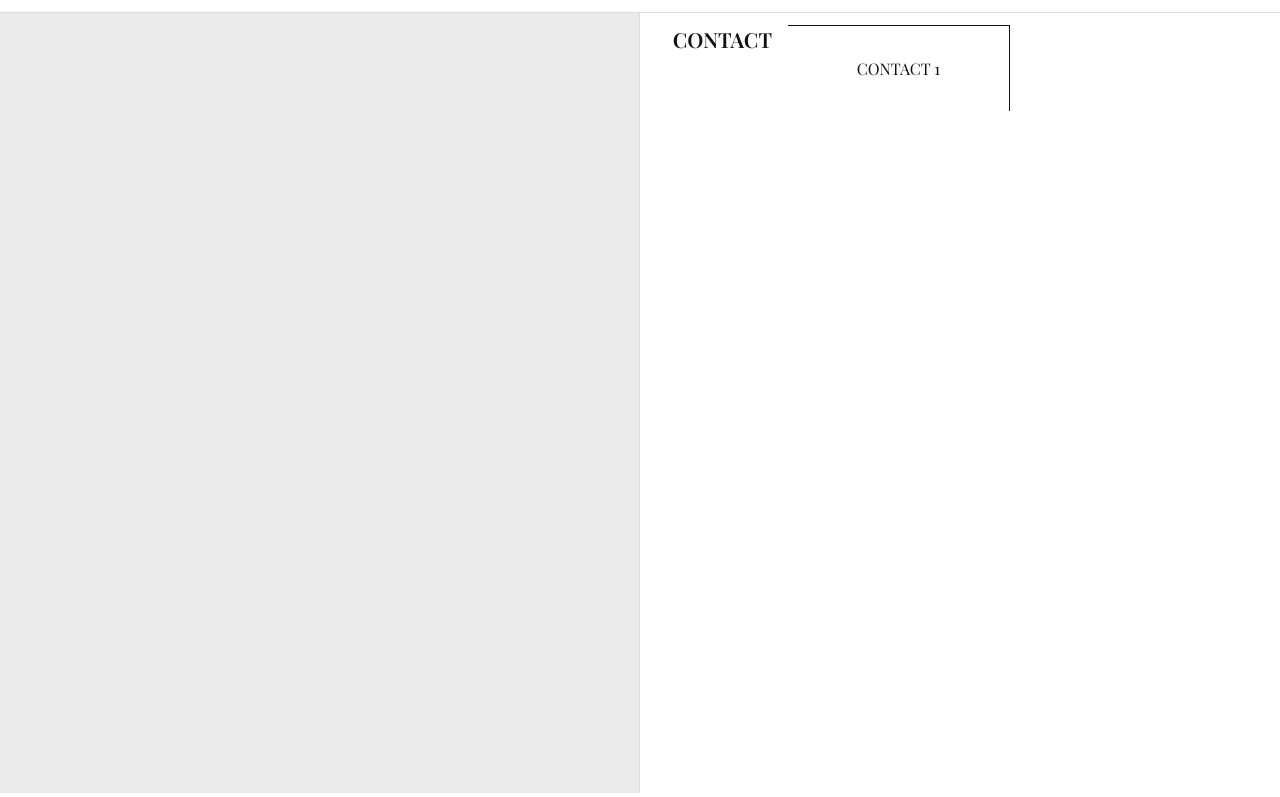
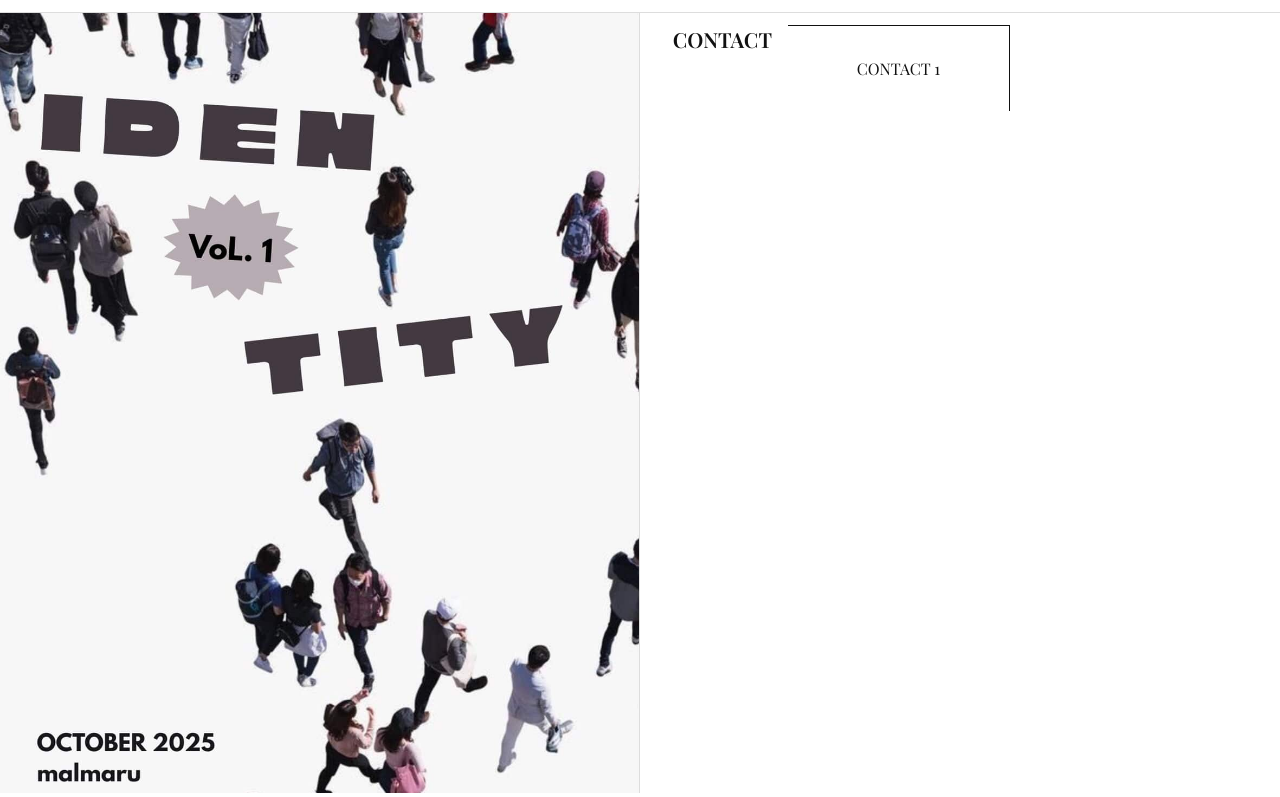
Before and after one commit to pixisamantha/lit, a plain HTML site: page contact.html in a window 1280 px wide. Shown: the part 57-854 px from the top of the page. Drawn offline with nearby package versions, Linux system fonts and the light colour scheme.

Commit message:
Update contact.html

```diff
--- a/contact.html
+++ b/contact.html
@@ -24,7 +24,7 @@
     <!-- Left static section -->
     <div class="left-panel">
       <div class="title-space">
-        <!-- you can put images or text here later -->
+        <img src="frontbg.jpg" alt="Background" style="width: 100%; height: 100%; object-fit: cover;">
       </div>
     </div>
 
```
